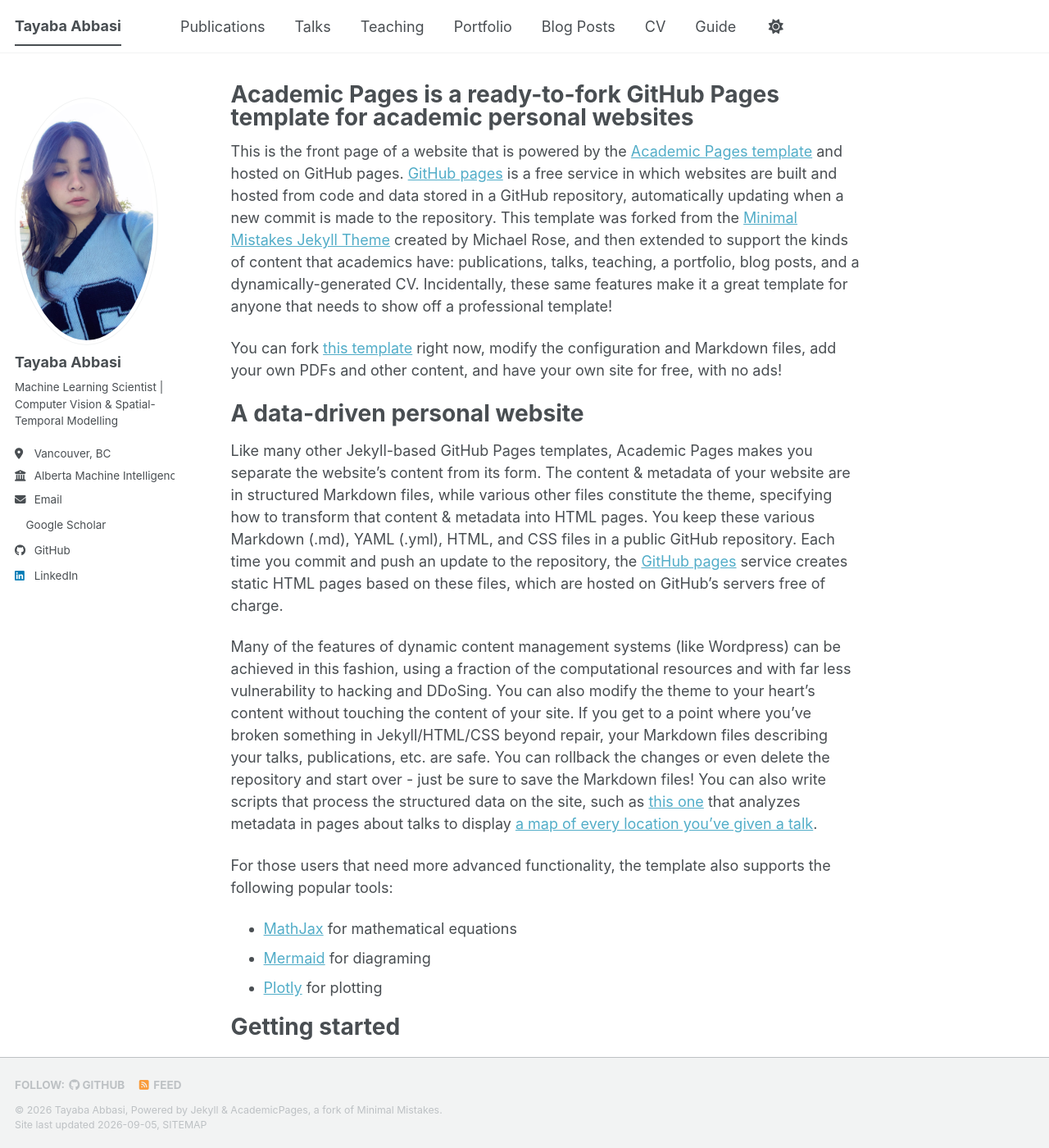
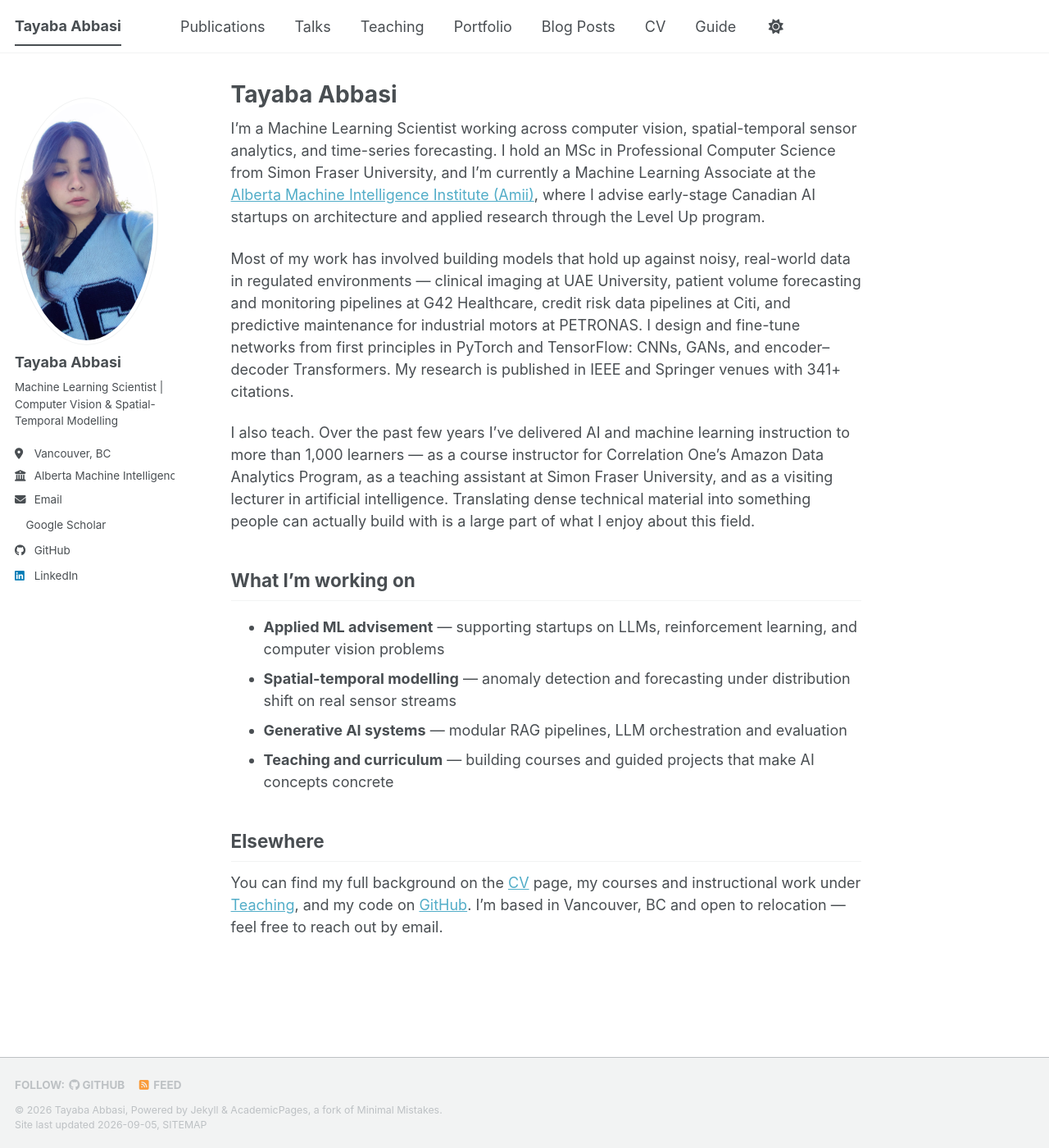
Before and after one commit to tayaba02/tayaba02.github.io, a Jekyll site: the page built from _pages/about.md, in a window 1280 px wide and 1400 px high. Shown: the whole window at 82% size. Built offline with Jekyll 4.4.1, drawn with Linux system fonts in a browser that asks for light colours; a style sheet for code colours, icons or effects is not loaded; some of the changed text lies outside the part shown.

Commit message:
Update about.md

```diff
--- a/_pages/about.md
+++ b/_pages/about.md
@@ -1,56 +1,25 @@
 ---
 permalink: /
-title: "Academic Pages is a ready-to-fork GitHub Pages template for academic personal websites"
+title: "Tayaba Abbasi"
 author_profile: true
 redirect_from:
   - /about/
   - /about.html
 ---
 
-This is the front page of a website that is powered by the [Academic Pages template](https://github.com/academicpages/academicpages.github.io) and hosted on GitHub pages. [GitHub pages](https://pages.github.com) is a free service in which websites are built and hosted from code and data stored in a GitHub repository, automatically updating when a new commit is made to the repository. This template was forked from the [Minimal Mistakes Jekyll Theme](https://mmistakes.github.io/minimal-mistakes/) created by Michael Rose, and then extended to support the kinds of content that academics have: publications, talks, teaching, a portfolio, blog posts, and a dynamically-generated CV. Incidentally, these same features make it a great template for anyone that needs to show off a professional template!
+I'm a Machine Learning Scientist working across computer vision, spatial-temporal sensor analytics, and time-series forecasting. I hold an MSc in Professional Computer Science from Simon Fraser University, and I'm currently a Machine Learning Associate at the [Alberta Machine Intelligence Institute (Amii)](https://www.amii.ca/), where I advise early-stage Canadian AI startups on architecture and applied research through the Level Up program.
 
- You can fork [this template](https://github.com/academicpages/academicpages.github.io) right now, modify the configuration and Markdown files, add your own PDFs and other content, and have your own site for free, with no ads!
+Most of my work has involved building models that hold up against noisy, real-world data in regulated environments — clinical imaging at UAE University, patient volume forecasting and monitoring pipelines at G42 Healthcare, credit risk data pipelines at Citi, and predictive maintenance for industrial motors at PETRONAS. I design and fine-tune networks from first principles in PyTorch and TensorFlow: CNNs, GANs, and encoder–decoder Transformers. My research is published in IEEE and Springer venues with 341+ citations.
 
-A data-driven personal website
-======
-Like many other Jekyll-based GitHub Pages templates, Academic Pages makes you separate the website's content from its form. The content & metadata of your website are in structured Markdown files, while various other files constitute the theme, specifying how to transform that content & metadata into HTML pages. You keep these various Markdown (.md), YAML (.yml), HTML, and CSS files in a public GitHub repository. Each time you commit and push an update to the repository, the [GitHub pages](https://pages.github.com/) service creates static HTML pages based on these files, which are hosted on GitHub's servers free of charge.
+I also teach. Over the past few years I've delivered AI and machine learning instruction to more than 1,000 learners — as a course instructor for Correlation One's Amazon Data Analytics Program, as a teaching assistant at Simon Fraser University, and as a visiting lecturer in artificial intelligence. Translating dense technical material into something people can actually build with is a large part of what I enjoy about this field.
 
-Many of the features of dynamic content management systems (like Wordpress) can be achieved in this fashion, using a fraction of the computational resources and with far less vulnerability to hacking and DDoSing. You can also modify the theme to your heart's content without touching the content of your site. If you get to a point where you've broken something in Jekyll/HTML/CSS beyond repair, your Markdown files describing your talks, publications, etc. are safe. You can rollback the changes or even delete the repository and start over - just be sure to save the Markdown files! You can also write scripts that process the structured data on the site, such as [this one](https://github.com/academicpages/academicpages.github.io/blob/master/talkmap.ipynb) that analyzes metadata in pages about talks to display [a map of every location you've given a talk](https://academicpages.github.io/talkmap.html).
+## What I'm working on
 
-For those users that need more advanced functionality, the template also supports the following popular tools:
-- [MathJax](https://www.mathjax.org/) for mathematical equations
-- [Mermaid](https://mermaid.js.org/) for diagraming
-- [Plotly](https://plotly.com/javascript/) for plotting
+- **Applied ML advisement** — supporting startups on LLMs, reinforcement learning, and computer vision problems
+- **Spatial-temporal modelling** — anomaly detection and forecasting under distribution shift on real sensor streams
+- **Generative AI systems** — modular RAG pipelines, LLM orchestration and evaluation
+- **Teaching and curriculum** — building courses and guided projects that make AI concepts concrete
 
-Getting started
-======
-1. Register a GitHub account if you don't have one and confirm your e-mail (required!)
-1. Fork [this template](https://github.com/academicpages/academicpages.github.io) by clicking the "Use this template" button in the top right.
-1. Go to the repository's settings (rightmost item in the tabs that start with "Code", should be below "Unwatch"). Rename the repository "[your GitHub username].github.io", which will also be your website's URL.
-1. Set site-wide configuration and create content & metadata (see below -- also see [this set of diffs](https://archive.is/3TPas) showing what files were changed to set up [an example site](https://getorg-testacct.github.io) for a user with the username "getorg-testacct")
-1. Upload any files (like PDFs, .zip files, etc.) to the files/ directory. They will appear at https://[your GitHub username].github.io/files/example.pdf.
-1. Check status by going to the repository settings, in the "GitHub pages" section
+## Elsewhere
 
-Site-wide configuration
-------
-The main configuration file for the site is in the base directory in [_config.yml](https://github.com/academicpages/academicpages.github.io/blob/master/_config.yml), which defines the content in the sidebars and other site-wide features. You will need to replace the default variables with ones about yourself and your site's github repository. The configuration file for the top menu is in [_data/navigation.yml](https://github.com/academicpages/academicpages.github.io/blob/master/_data/navigation.yml). For example, if you don't have a portfolio or blog posts, you can remove those items from that navigation.yml file to remove them from the header.
-
-Create content & metadata
-------
-For site content, there is one Markdown file for each type of content, which are stored in directories like _publications, _talks, _posts, _teaching, or _pages. For example, each talk is a Markdown file in the [_talks directory](https://github.com/academicpages/academicpages.github.io/tree/master/_talks). At the top of each Markdown file is structured data in YAML about the talk, which the theme will parse to do lots of cool stuff. The same structured data about a talk is used to generate the list of talks on the [Talks page](https://academicpages.github.io/talks), each [individual page](https://academicpages.github.io/talks/2012-03-01-talk-1) for specific talks, the talks section for the [CV page](https://academicpages.github.io/cv), and the [map of places you've given a talk](https://academicpages.github.io/talkmap.html) (if you run this [python file](https://github.com/academicpages/academicpages.github.io/blob/master/talkmap.py) or [Jupyter notebook](https://github.com/academicpages/academicpages.github.io/blob/master/talkmap.ipynb), which creates the HTML for the map based on the contents of the _talks directory).
-
-**Markdown generator**
-
-The repository includes [a set of Jupyter notebooks](https://github.com/academicpages/academicpages.github.io/tree/master/markdown_generator
-) that converts a CSV containing structured data about talks or presentations into individual Markdown files that will be properly formatted for the Academic Pages template. The sample CSVs in that directory are the ones I used to create my own personal website at stuartgeiger.com. My usual workflow is that I keep a spreadsheet of my publications and talks, then run the code in these notebooks to generate the Markdown files, then commit and push them to the GitHub repository.
-
-How to edit your site's GitHub repository
-------
-Many people use a git client to create files on their local computer and then push them to GitHub's servers. If you are not familiar with git, you can directly edit these configuration and Markdown files directly in the github.com interface. Navigate to a file (like [this one](https://github.com/academicpages/academicpages.github.io/blob/master/_talks/2012-03-01-talk-1.md) and click the pencil icon in the top right of the content preview (to the right of the "Raw | Blame | History" buttons). You can delete a file by clicking the trashcan icon to the right of the pencil icon. You can also create new files or upload files by navigating to a directory and clicking the "Create new file" or "Upload files" buttons.
-
-Example: editing a Markdown file for a talk
-![Editing a Markdown file for a talk](/images/editing-talk.png)
-
-For more info
-------
-More info about configuring Academic Pages can be found in [the guide](https://academicpages.github.io/markdown/), the [growing wiki](https://github.com/academicpages/academicpages.github.io/wiki), and you can always [ask a question on GitHub](https://github.com/academicpages/academicpages.github.io/discussions). The [guides for the Minimal Mistakes theme](https://mmistakes.github.io/minimal-mistakes/docs/configuration/) (which this theme was forked from) might also be helpful.
+You can find my full background on the [CV](/cv/) page, my courses and instructional work under [Teaching](/teaching/), and my code on [GitHub](https://github.com/tayaba02). I'm based in Vancouver, BC and open to relocation — feel free to reach out by email.
```
